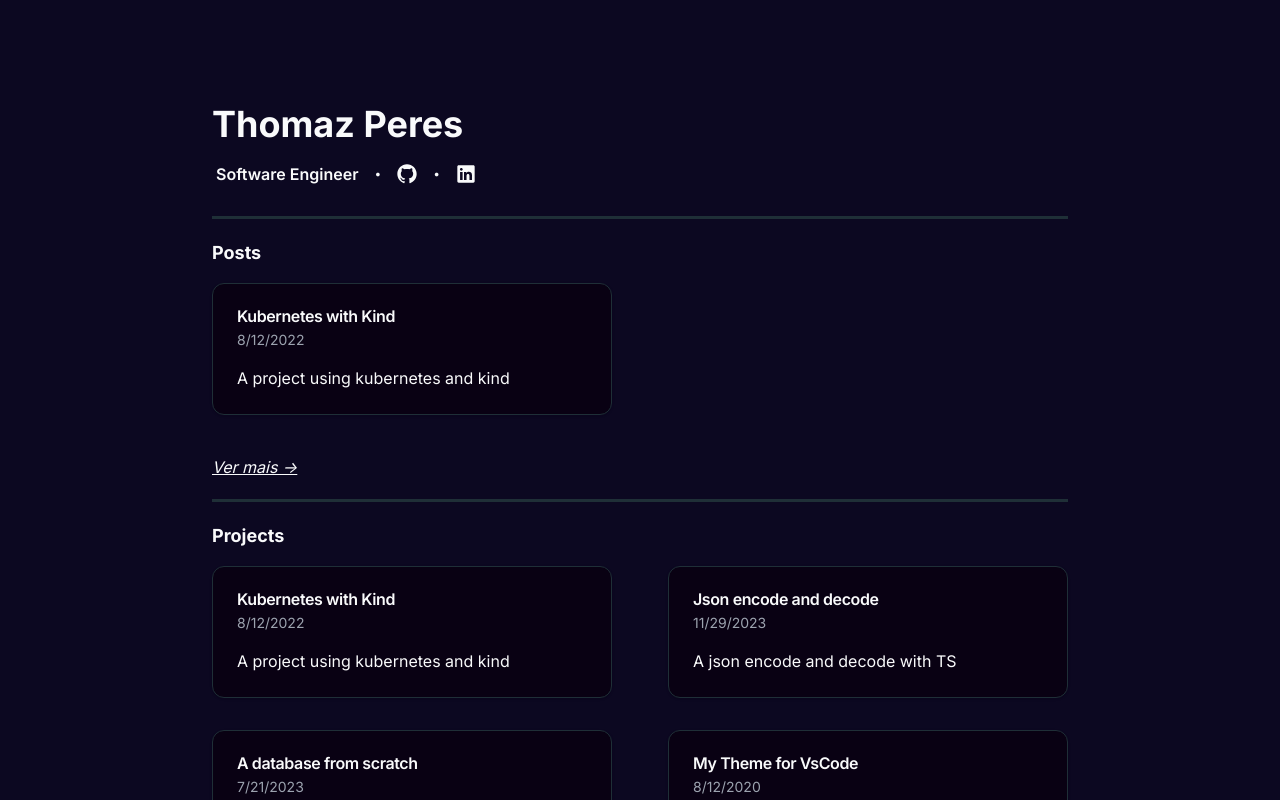
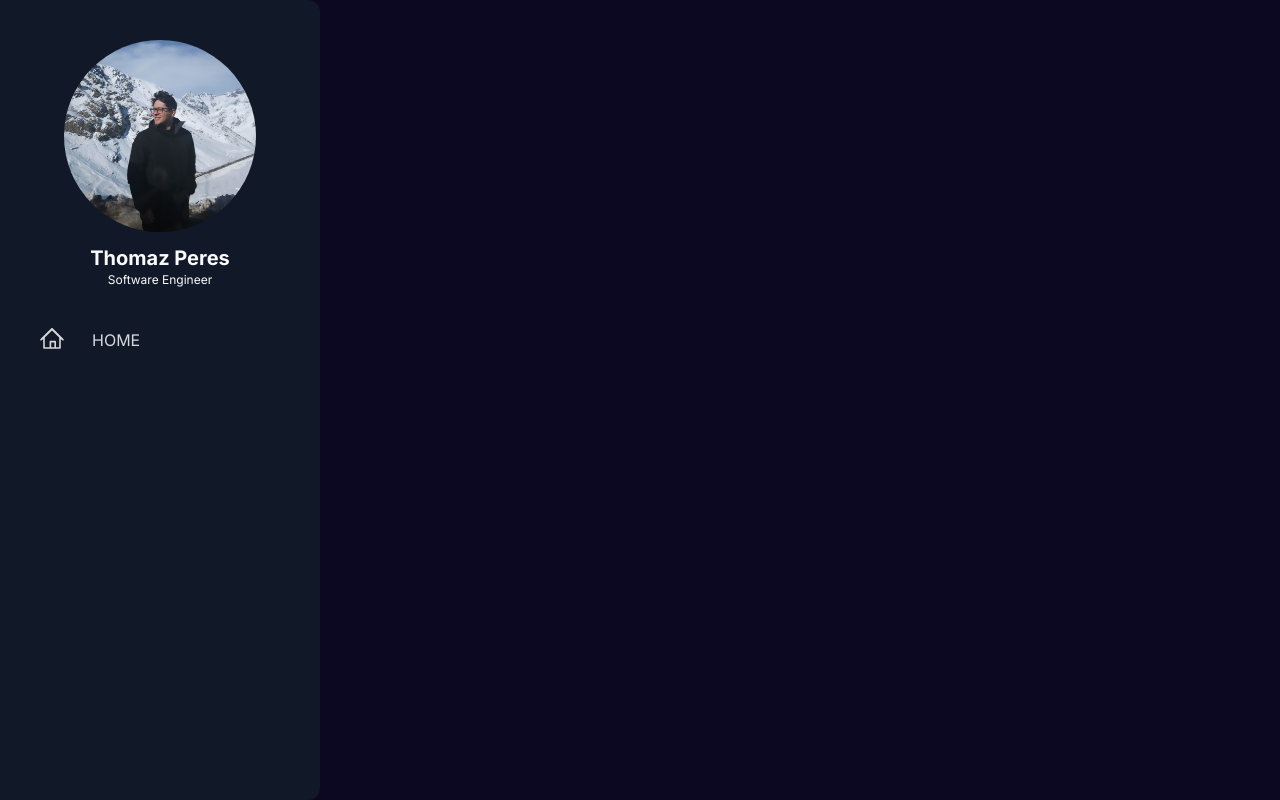
Before and after one commit to Thomaz-Peres/myblog, a Next.js app: page / in a window 1280 px wide. Shown: the top 800 px of the page. Built offline with nearby package versions, Linux system fonts and the light colour scheme.

Commit message:
Change ui

```diff
--- a/src/app/globals.css
+++ b/src/app/globals.css
@@ -1,7 +1,6 @@
 @tailwind base;
 @tailwind components;
 @tailwind utilities;
-
 
 @layer base {
   :root {
@@ -76,3 +75,9 @@
     @apply bg-background text-foreground;
   }
 }
+
+@layer components {
+  .nav-link {
+    @apply flex items-center space-x-7
+  }
+}
--- a/src/app/layout.tsx
+++ b/src/app/layout.tsx
@@ -3,10 +3,8 @@ import { Inter } from "next/font/google";
 import "./globals.css";
 import { cn } from "@/lib/utils";
 import { ThemeProvider } from "@/components/themeProvider";
-import { Header } from "@/components/header";
+import { Sidebar } from "@/components/sidebar";
 import { Footer } from "@/components/footer";
-import mixPanel from "@/utils/mixpanel";
-import { headers } from "next/headers";
 
 const inter = Inter({ subsets: ["latin"] });
 
@@ -20,32 +18,13 @@ export default function RootLayout({
 }: {
   children: React.ReactNode;
 }) {
-  // const headersList = headers();
-  // const domain = headersList.get('host') || "";
-  // const fullUrl = headersList.get('referer') || "";
-
-  // console.log(fullUrl);
-  // console.log(domain);
-  // console.log(headersList.entries());
-
-  // const router = useRouter();
-  // const isTracked = useRef(false)
-    // useEffect(() => {
-      // if (!isTracked.current) {
-        // mixPanel.track_pageview([fullUrl]);
-        // isTracked.current = true;
-      // };
-    // });
-
   return (
     <html lang="en">
-      <body className={cn(inter.className, 'w-full')}>
+      <body className={cn(inter.className, 'w-full', 'h-full')}>
         <ThemeProvider attribute="class" defaultTheme="dark">
-          <div className="mt-20 pt-6 max-w-4xl px-5 mx-auto">
-            <Header></Header>
-            <div className="mt-5">{children}</div>
+            <Sidebar></Sidebar>
+            {/* <div className="mt-5">{children}</div> */}
             <Footer></Footer>
-          </div>
         </ThemeProvider>
       </body>
     </html>
--- a/src/components/header.tsx
+++ /dev/null
@@ -1,45 +0,0 @@
-import { GitHubLogoIcon, LinkedInLogoIcon } from "@radix-ui/react-icons";
-
-export function Header() {
-    return (
-        <div>
-            <div>
-                <h2 className="text-4xl font-bold mb-2">Thomaz Peres</h2>
-                <div className="flex justify-start h-11 items-center space-x-4 p-1">
-                    <p className="font-semibold">Software Engineer</p>
-                    <p className="text-xs">•</p>
-                    <a href="https://www.github.com/Thomaz-Peres"><GitHubLogoIcon className="size-5" /> </a>
-                    <p className="text-xs">•</p>
-                    <a href="https://www.linkedin.com/in/thomazperes/"><LinkedInLogoIcon className="size-5" /></a>
-                </div>
-                {/* <div className="mt-5 w-52 border-t-[3px] hr"/> */}
-                {/* <p className="text-xl font-semibold mt-5">Hello!</p> */}
-                {/* <p className="mt-3">My name is Thomaz Peres, I am a Software Engineer professionally since <strong>october/2020</strong>. Within all those years, I have developed and architected different high performance and scalable applications. I’m a <strong>full-stack developer</strong> with a strong focus on the back-end. I have experience with <strong>.NET Framework/Core, SQL, Docker, Kubernetes, Redis, Azure, Unit/Performance/Automation Tests and Scrum/Kanban</strong>. Also, used TypeScript, JavaScript, HTML, CSS, React, Angular, Tailwind and MixPanel.</p> */}
-            </div>
-
-            <div className="mt-5 w-full border-t-[3px] hr"/>
-            {/* <Menubar>
-                <MenubarMenu>
-                <MenubarTrigger>
-                    <a href="./about"> About </a>
-                </MenubarTrigger>
-            </MenubarMenu>
-            <MenubarMenu>
-                <MenubarTrigger>
-                    <a href="./posts"> Posts </a>
-                </MenubarTrigger>
-            </MenubarMenu>
-                <MenubarMenu>
-                    <MenubarTrigger>
-                        <a href="https://www.github.com/Thomaz-Peres"><GitHubLogoIcon className="size-5" /> </a>
-                    </MenubarTrigger>
-                </MenubarMenu>
-                <MenubarMenu>
-                    <MenubarTrigger>
-                        <a href="https://www.linkedin.com/in/thomazperes/"><LinkedInLogoIcon className="size-5" /></a>
-                    </MenubarTrigger>
-                </MenubarMenu>
-            </Menubar> */}
-        </div>
-    )
-}
--- /dev/null
+++ b/src/components/sidebar.tsx
@@ -0,0 +1,47 @@
+import { GitHubLogoIcon, LinkedInLogoIcon, HomeIcon } from "@radix-ui/react-icons";
+import { Menubar, MenubarMenu, MenubarTrigger } from "@radix-ui/react-menubar";
+import Image from "next/image";
+import profilePic from '../../images/Chile1.jpg'
+import "../app/globals.css";
+
+export function Sidebar() {
+    return (
+        // <>
+        //     <div>
+        //
+        //         <div className="flex justify-start h-11 items-center space-x-4 p-1">
+        //             <p className="font-semibold">Software Engineer</p>
+        //             <p className="text-xs">•</p>
+        //             <a href="https://www.github.com/Thomaz-Peres"><GitHubLogoIcon className="size-5" /> </a>
+        //             <p className="text-xs">•</p>
+        //             <a href="https://www.linkedin.com/in/thomazperes/"><LinkedInLogoIcon className="size-5" /></a>
+        //         </div>
+        //         {/* <p className="mt-3">My name is Thomaz Peres, I am a Software Engineer professionally since <strong>october/2020</strong>. Within all those years, I have developed and architected different high performance and scalable applications. I’m a <strong>full-stack developer</strong> with a strong focus on the back-end. I have experience with <strong>.NET Framework/Core, SQL, Docker, Kubernetes, Redis, Azure, Unit/Performance/Automation Tests and Scrum/Kanban</strong>. Also, used TypeScript, JavaScript, HTML, CSS, React, Angular, Tailwind and MixPanel.</p> */}
+        //     </div>
+
+        //     <div className="mt-5 w-full border-t-[3px] hr"/>
+        // </>
+
+        <>
+            <aside id="sidebar" className="flex bg-gray-900 h-dvh w-full max-w-[20rem] flex-col rounded-r-xl">
+                <header className="flex flex-col items-center mt-10">
+                    <a id="photo" href="/">
+                        {/* className="rounded min-[320px]:w-60 max-[600px]:w-60 md:w-60 md:h-60"/> */}
+                        <Image src={profilePic} width={192} height={192} alt="Me in chile"
+                            className="rounded-full" />
+                    </a>
+                    <h2 className="text-xl font-bold mt-3">Thomaz Peres</h2>
+                    <p className="text-xs">Software Engineer</p>
+                </header>
+                <nav id="nav" className="flex flex-col pl-10 mt-10">
+                    <ul>
+                        <li className="opacity-85">
+                            <a href="/" className="nav-link"><HomeIcon className="size-6" /> <span>HOME</span></a>
+                        </li>
+                    </ul>
+                </nav>
+
+            </aside>
+        </>
+    )
+}
--- a/tailwind.config.ts
+++ b/tailwind.config.ts
@@ -6,13 +6,6 @@ module.exports = {
   ],
   prefix: "",
   theme: {
-    container: {
-      center: true,
-      padding: "2rem",
-      screens: {
-        "2xl": "1400px",
-      },
-    },
     extend: {
       colors: {
         border: "hsl(var(--border))",
```
Also changed, not shown: images/Chile1.jpg (added).
